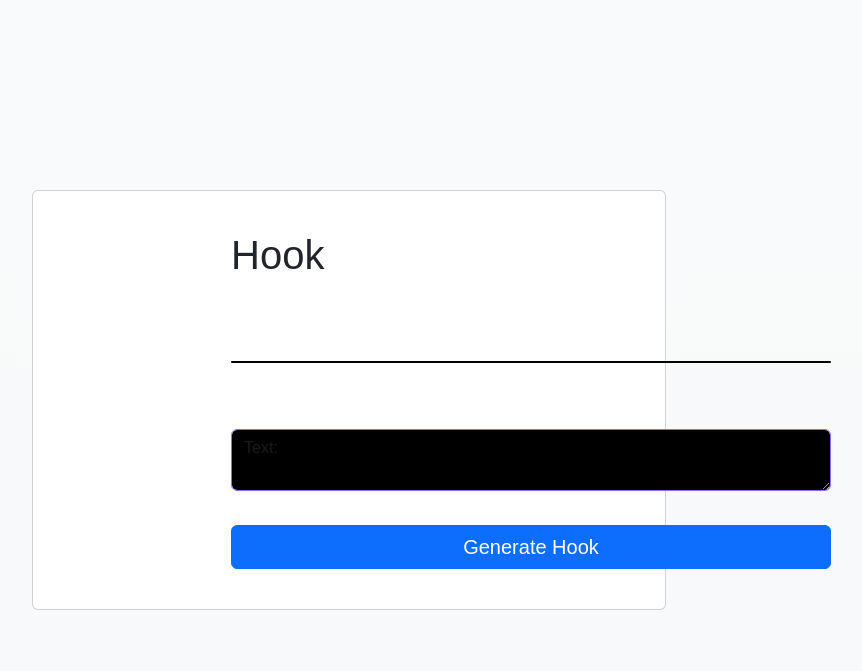
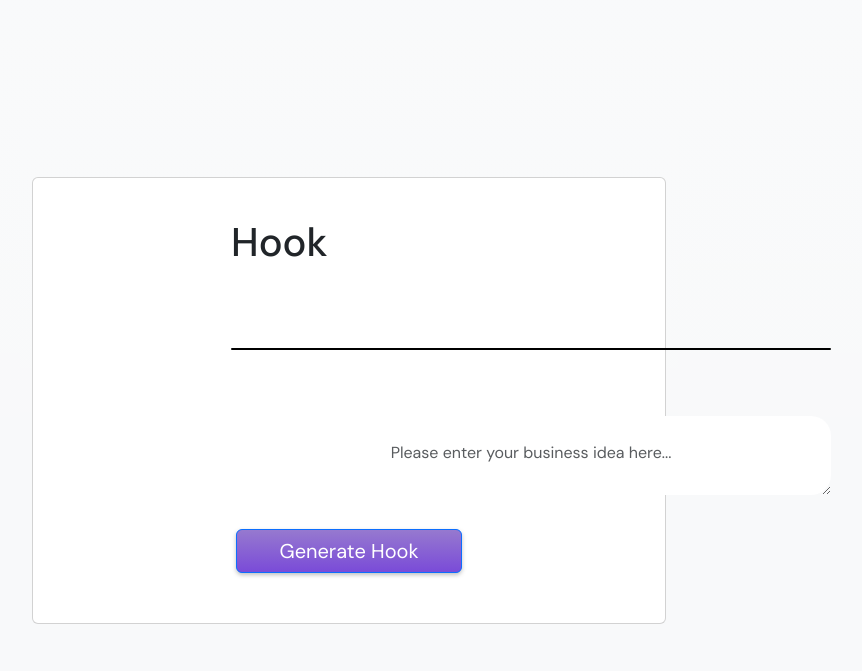
Before and after one commit to amylour/Glimma-ai, a Django app: page /chat in a window 1280 px wide. Shown: the top 671 px of the page, without its empty margins (291-1153 px from the left). Run offline with Django 3.2, Linux system fonts and the light colour scheme; some libraries are stand-ins or nearby versions.

Commit message:
add: changes to layout, add footer

```diff
--- a/chat/static/GLIMMA_AI/css/alt_chat_style.css
+++ b/chat/static/GLIMMA_AI/css/alt_chat_style.css
@@ -59,7 +59,7 @@ body {
 
 button {
     padding: 10px 20px;
-    background-color: #8055D7;
+    background: linear-gradient(to bottom, #9679cf, #7a4bd8);
     font-weight: bold;
     border: none;
     border-radius: 30px;
@@ -84,11 +84,13 @@ button:active {
     transform: scale(0.95);
 }
 
-#userText{
+#userText {
     width: 600px;
     background-color: black;
-    color: white;
+    color: #000;
     border-color: #9966ff;
+    padding-top: 25px;
+    border-radius: 25px;
 }
 
 .gradient-circle {
--- a/chat/templates/GLIMMA_AI/chat.html
+++ b/chat/templates/GLIMMA_AI/chat.html
@@ -26,7 +26,7 @@
                         <!-- User input area -->
                         <div class="mt-3">
                             <div class="form-field">
-                                <textarea id="userText" required class="form-control" type="textarea" name="address" placeholder="Text:"></textarea>
+                                <textarea id="userText" required class="form-control" type="textarea" name="address" placeholder="Please enter your business idea here..."></textarea>
                             </div>
                         </div>
 
--- a/chat/templates/GLIMMA_AI/layout.html
+++ b/chat/templates/GLIMMA_AI/layout.html
@@ -8,7 +8,7 @@
     <script type="text/javascript" src="{% static 'bootstrap/js/bootstrap.min.js' %}" defer></script>
     <script type="text/javascript" src="{% static 'GLIMMA_AI/ajax.js' %}" defer></script>
 
-    <link rel="stylesheet" href="{% static 'GLIMMA_AI/css/styles.css' %}">
+    <link rel="stylesheet" href="{% static 'GLIMMA_AI/css/alt_chat_style.css' %}">
     <script src="https://code.jquery.com/jquery-3.6.0.min.js"></script>
 </head>
 <body class="bg bg-gradient bg-light">
```
Also changed, not shown: GLIMMA_AI/templates/GLIMMA_AI/index.html (+6 -2 lines), static/GLIMMA_AI/css/alt_quiz.css (+10 -0 lines), db.sqlite3.
